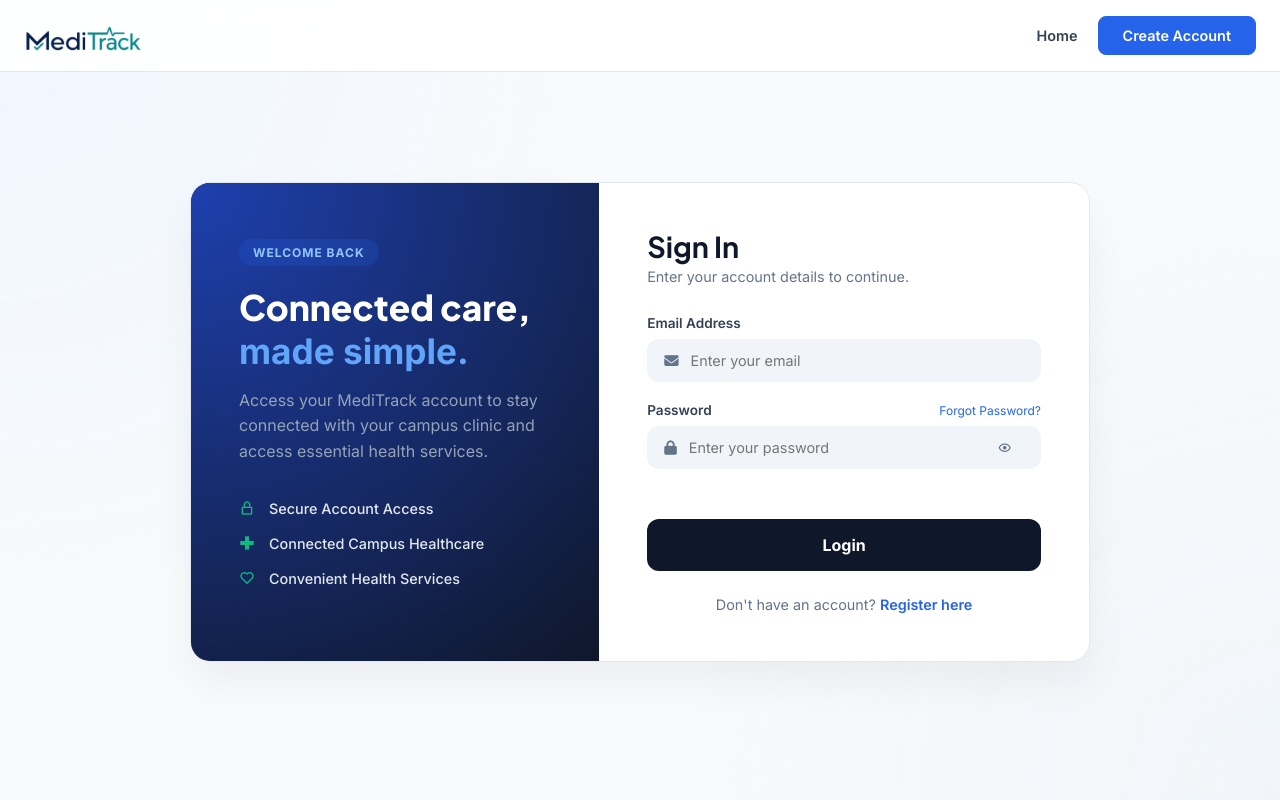
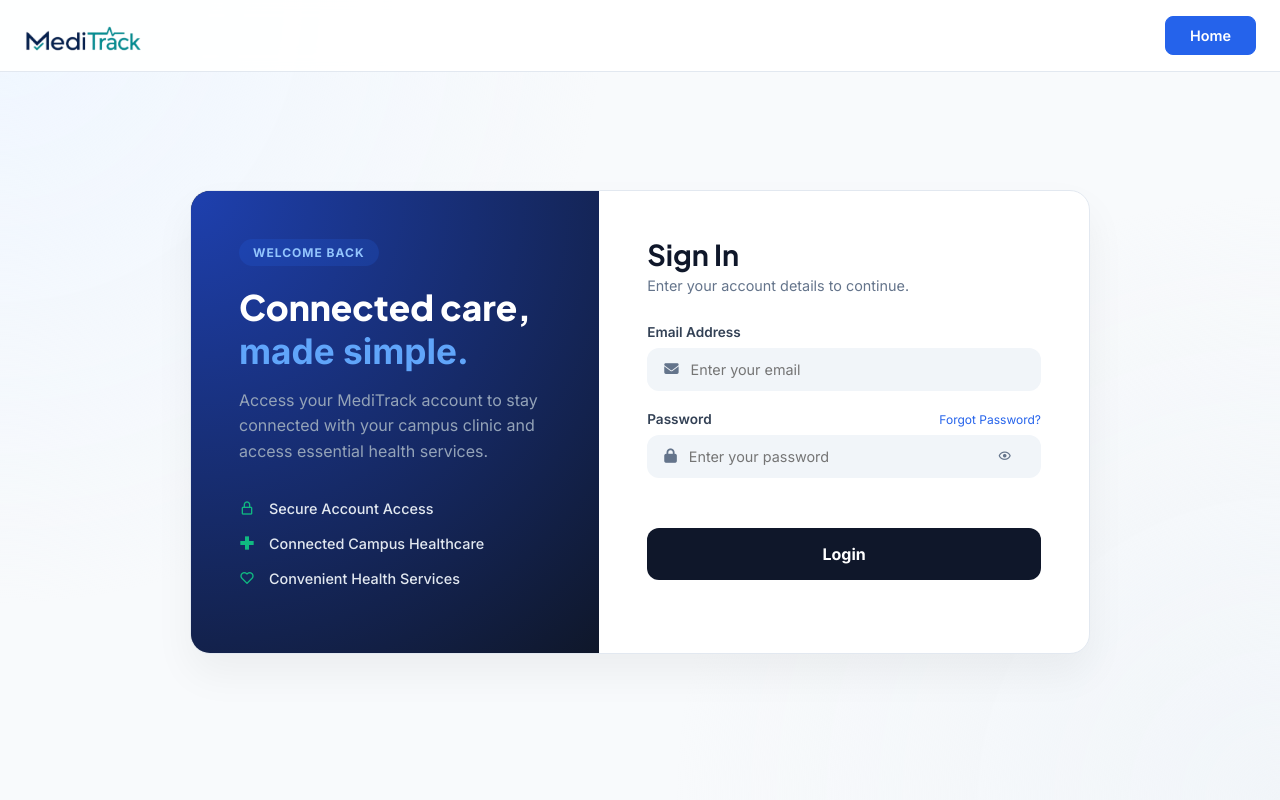
Before and after one commit to jeyvi93/Meditrack, a PHP site: page /login.php in a window 1280 px wide. Run offline with PHP 8.4, Linux system fonts and the light colour scheme.

Commit message:
FINAL REVISION

```diff
--- a/includes/guest_navbar.php
+++ b/includes/guest_navbar.php
@@ -1,7 +1,4 @@
 <?php
-$secondaryLabel = $guestNav['secondary_label'] ?? 'Home';
-$secondaryHref = $guestNav['secondary_href'] ?? '../index.php';
-
 $primaryLabel = $guestNav['primary_label'] ?? 'Login';
 $primaryHref = $guestNav['primary_href'] ?? '../login.php';
 
@@ -19,17 +16,10 @@ $logoSrc = $guestNav['logo_src'] ?? '../assets/images/med.png';
         </div>
 
         <div class="nav-auth">
-
-            <a href="<?= htmlspecialchars($secondaryHref) ?>"
-               class="home-link">
-                <?= htmlspecialchars($secondaryLabel) ?>
-            </a>
-
             <a href="<?= htmlspecialchars($primaryHref) ?>"
                class="btn-login">
                 <?= htmlspecialchars($primaryLabel) ?>
             </a>
-
         </div>
 
     </nav>
--- a/login.php
+++ b/login.php
@@ -39,8 +39,8 @@ unset($_SESSION['login_email']);
         $guestNav = [
             'secondary_label' => 'Home',
             'secondary_href' => 'index.php',
-            'primary_label' => 'Create Account',
-            'primary_href' => 'patient/register.php',
+            'primary_label' => 'Home',
+            'primary_href' => 'index.php',
             'logo_src' => 'assets/images/med.png'
         ];
 
@@ -207,12 +207,6 @@ unset($_SESSION['login_email']);
                         </div>
 
                     </div>
-
-                    <!-- REGISTER LINK -->
-                    <p class="register-hint">
-                        Don't have an account?
-                        <a href="patient/register.php">Register here</a>
-                    </p>
 
                 </div>
 
```
